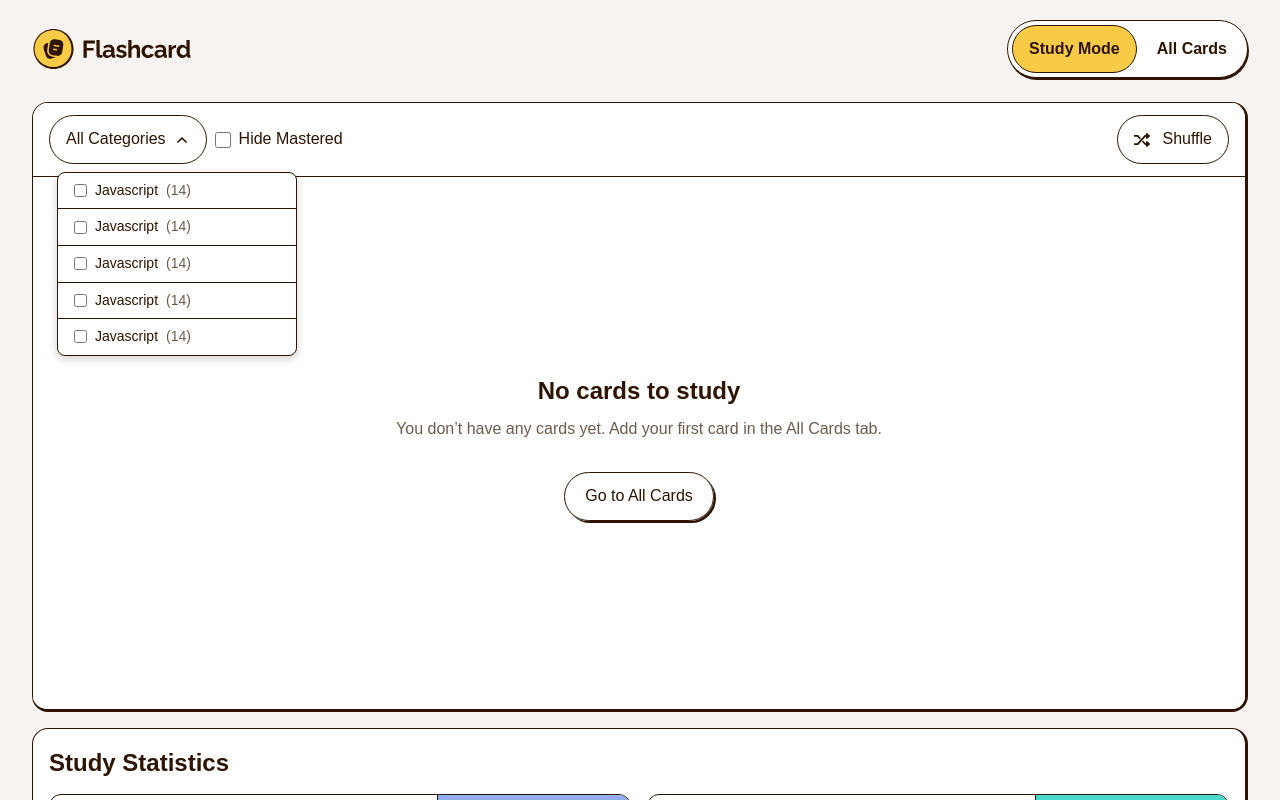
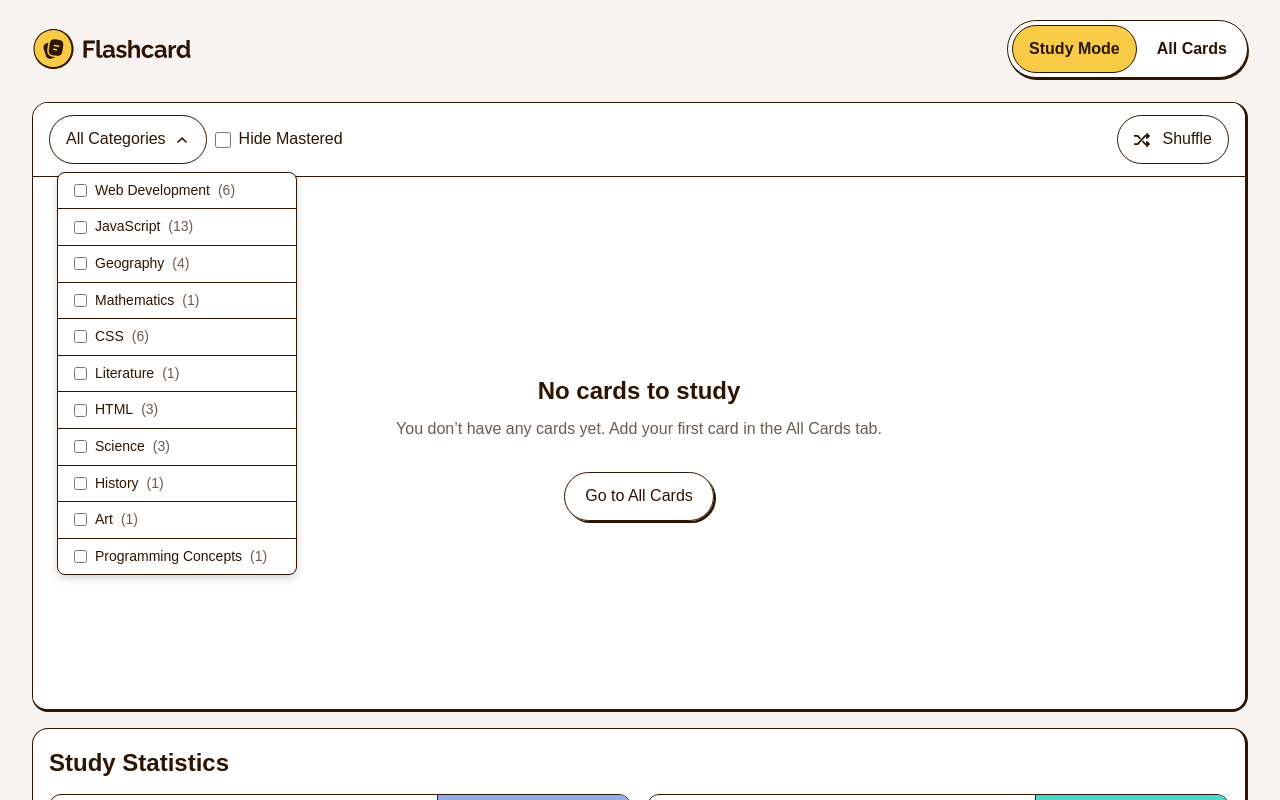
Before and after one commit to Oloude/flashcard, a React (Vite) app: page / in a window 1280 px wide. Both pictures are taken after a click on the button "All Categories". Shown: the top 800 px of the page. Built offline with nearby package versions, Linux system fonts and the light colour scheme.

Commit message:
added action dropdown

```diff
--- a/package.json
+++ b/package.json
@@ -14,6 +14,7 @@
     "react": "^19.2.4",
     "react-dom": "^19.2.4",
     "react-icons": "^5.6.0",
+    "react-toastify": "^11.0.5",
     "tailwindcss": "^4.2.2",
     "zustand": "^5.0.12"
   },
--- a/src/components/AddNewCardForm.jsx
+++ b/src/components/AddNewCardForm.jsx
@@ -19,7 +19,7 @@ function AddNewCardForm() {
   });
 
   function handleFormDataChange(name, value) {
-    setFormData((prev) => ({ ...prev, [name]: value }));
+    setFormData((prev) => ({ ...prev, [name]: value[0].toUpperCase() + value.slice(1) }));
   }
 
   function handleSubmit(e) {
@@ -37,7 +37,7 @@ function AddNewCardForm() {
 
     setFormErrors(errors);
     if (Object.keys(errors).length > 0){
-return;
+      return;
     }
      setIsSubmitting(true);
     const newFlashCard = {
--- /dev/null
+++ b/src/components/CardActionDropdown.jsx
@@ -0,0 +1,12 @@
+
+
+function CardActionDropdown() {
+  return (
+    <div className="w-35 h-18 rounded-lg border border-neutral900 shadow-dropdown bg-neutral0">
+        <button><img src="./icon-edit.svg" alt="" /> Edit</button>
+        <button><img src="./icon-delete.svg" alt="" /> Delete</button>
+    </div>
+  )
+}
+
+export default CardActionDropdown
--- a/src/components/CategoryDropdown.jsx
+++ b/src/components/CategoryDropdown.jsx
@@ -2,17 +2,27 @@ import useFlashCard from "../states/FlashCardState";
 
 function CategoryDropdown() {
   const isOpen = useFlashCard((state) => state.isOpenCategoryDropdown);
+  const questionData = useFlashCard((state) => state.questionData);
+
+  const categoryCounts =questionData.reduce((count, card)=> {
+    count[card.category] = (count[card.category ] || 0) + 1;
+    return count
+
+  }, {});
+
+  const categoryCountsArray = Object.entries(categoryCounts).map(([category, count]) => ({ category, count }));
+
 
 
   return (
     <div className="absolute top-full left-2 mt-2 w-60 flex-col border border-neutral900 rounded-lg bg-neutral0 z-50 flex shadow-dropdown divide-y divide-neutral900 font-medium">
-      {[1, 2, 34, 4, 4].map((n, i) => (
-        <label
+      {categoryCountsArray.map((category, i) => (
+        <label key={i}
           htmlFor=""
           className="text-neutral900 px-4 py-2 w-full flex items-center gap-2 text-preset5"
         >
           <input type="checkbox" name="" />
-          Javascript <span className="text-neutral600">(14)</span>
+          {category.category} <span className="text-neutral600">({category.count})</span>
         </label>
       ))}
     </div>
```
Also changed, not shown: 1 other file (tests, documents, lock files or other folders).
